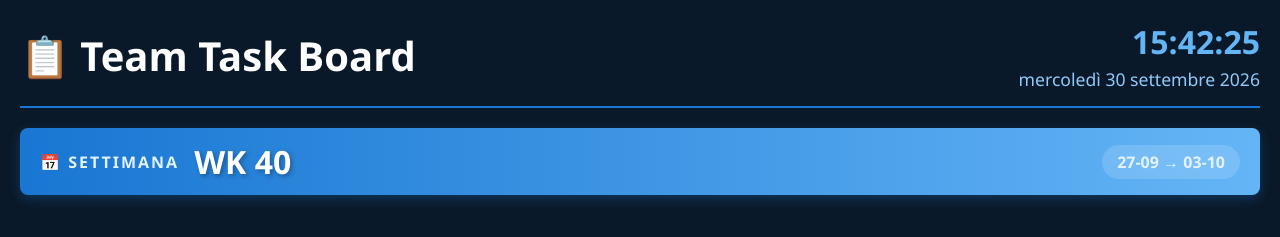
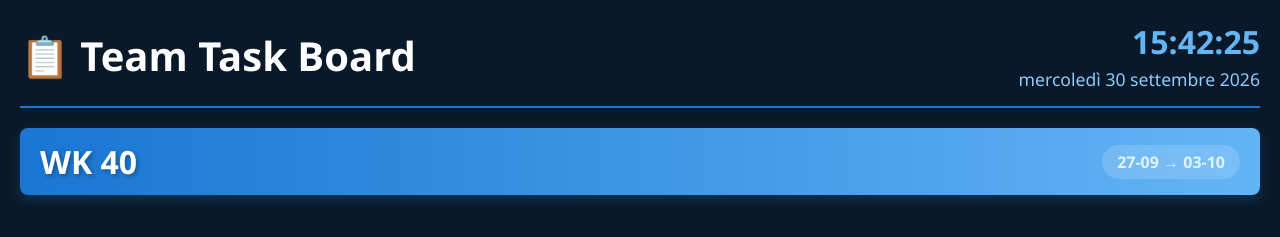
Before and after one commit to WeBsTeR-96/task-board, a plain HTML site: page index.html in a window 1280 px wide. Shown: the top 237 px of the page. Drawn offline with Linux system fonts and the light colour scheme; no server answers.

```diff
--- a/index.html
+++ b/index.html
@@ -201,7 +201,6 @@
 
 <div class="week-bar">
   <div class="week-bar-left">
-    <span class="week-label">📅 Settimana</span>
     <span class="week-number" id="weekNumber">--</span>
   </div>
   <span class="week-range" id="weekRange">Caricamento...</span>
```
